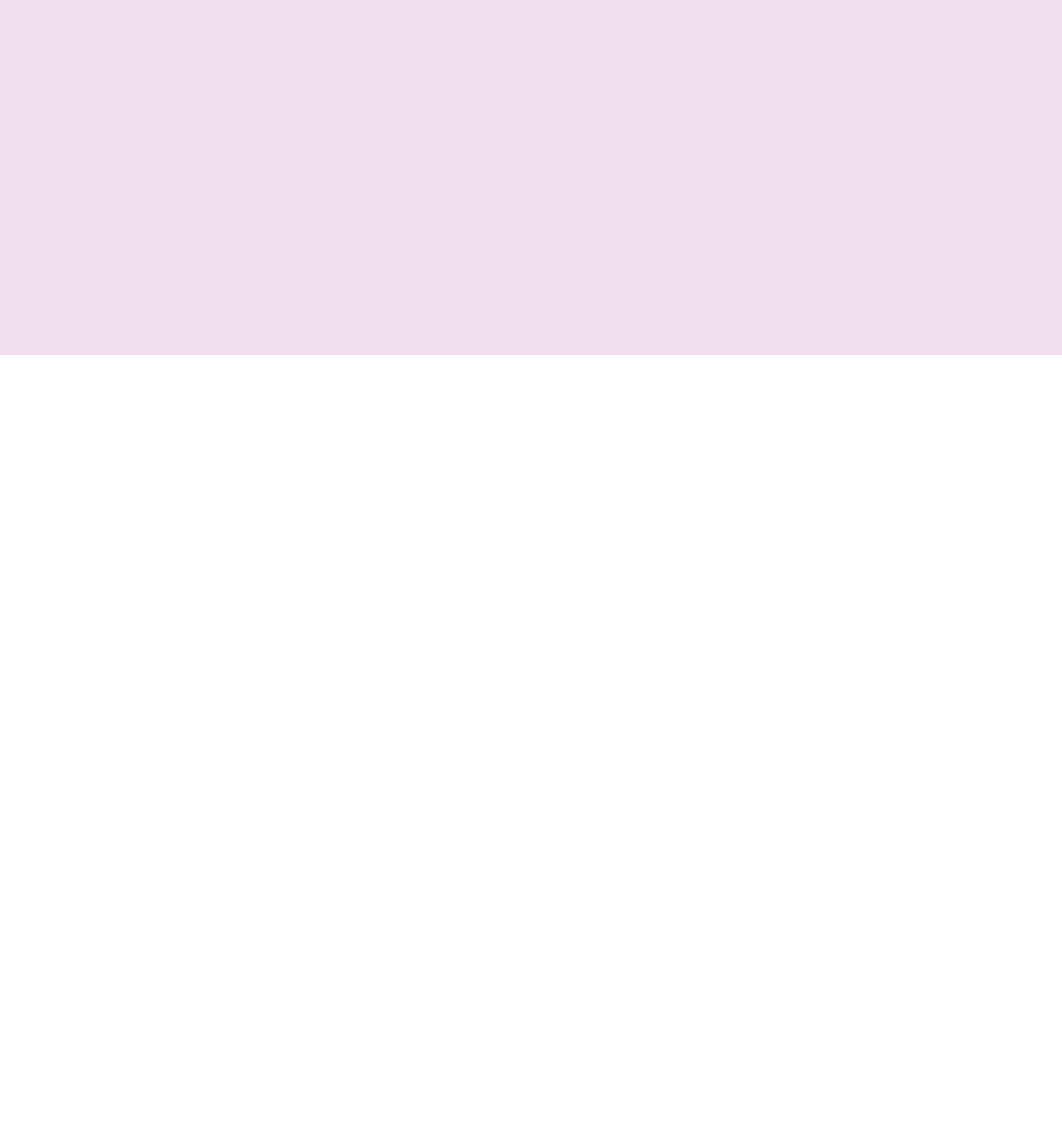
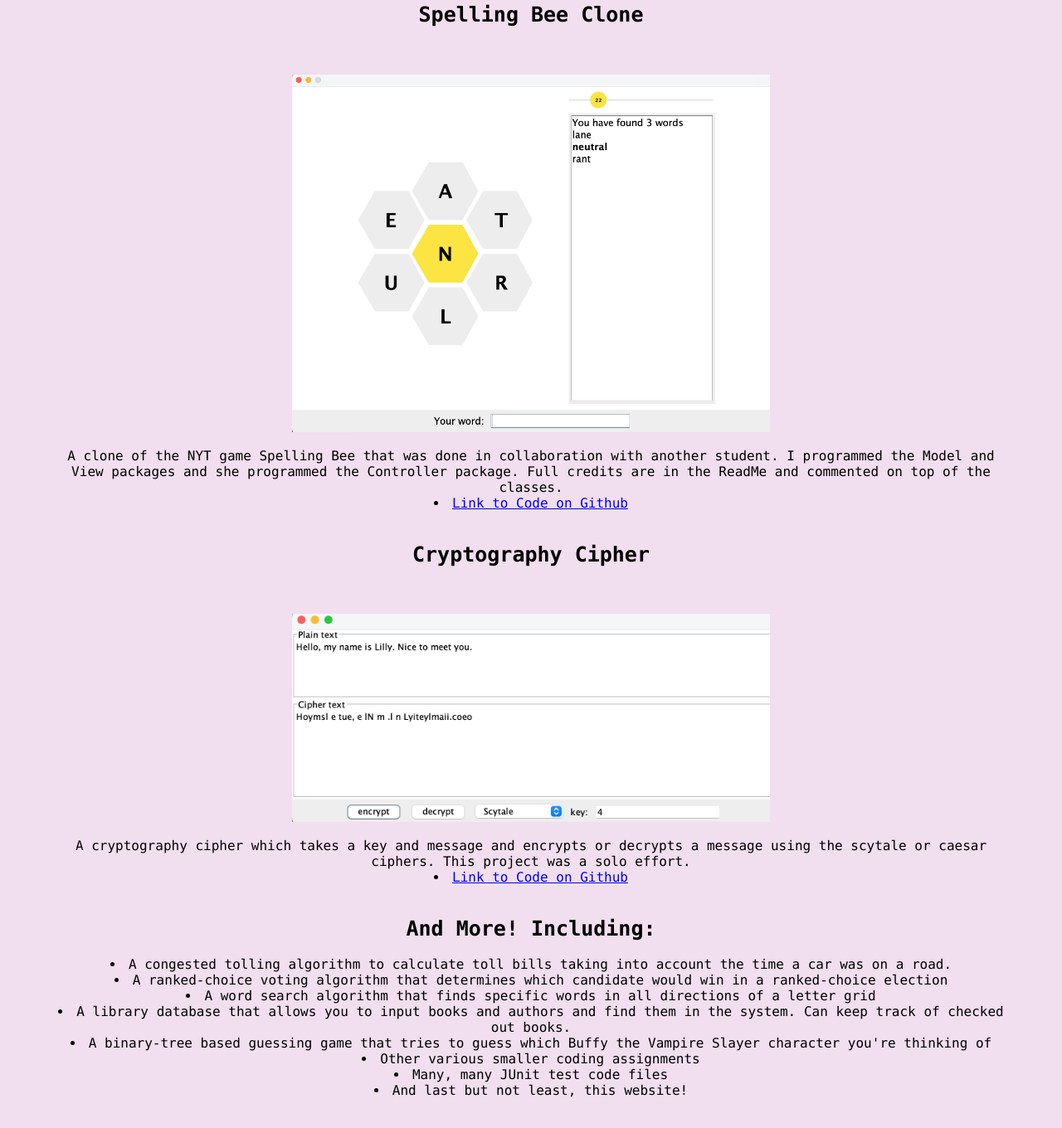
Before and after one commit to elder22l/ProjectsPage, a plain HTML site: page index.html in a window 1280 px wide. Shown: the part 372-1732 px from the top of the page at 83% size. Before the commit the page ends 800 px from the top, so only its background shows below. Drawn offline with Linux system fonts and the light colour scheme.

Commit message:
Updated with many more projects

```diff
--- a/index.html
+++ b/index.html
@@ -11,7 +11,7 @@
         <div class = "topBanner">
                 <div class = "navbar">
                     <div class = "logo">
-                        <p style="font-size: 38px"> Lillain Elder :)</p>
+                        <p style="font-size: 38px"> Lillian Elder :)</p>
                     </div>
                     <ul>
                         <li> <a href="https://elder22l.github.io">Home</a></li>
@@ -23,15 +23,80 @@
 <!-- listing the projects-->
         <div class = "projectList">
             <br>
-            <p style="font-size: 25px;">
-                Projects:
+            <p style="font-size: 35px;">
+                <strong>Projects:</strong>
             </p>
             <br>
+<!--Computer Hospital -->
+            <p style="font-size: 25px;">
+                <strong>Tech Education Game - Computer Hospital</strong>
+            </p>
             <p>
                 The first link is a playable computer science education game I made with a group of students (full credits in the GitHub ReadMe on my page). We were able to present it to first graders during a CS education week. Below that is a link to the original unity project with code on my co-developer's page.
                 <li> <a href="https://elder22l.github.io/CSEducationGame">CsEducationGame</a></li>
                 <li> <a href="https://github.com/GrainneBD/CSEdGame">Link to original Unity project with code </a></li>
             </p>
+            <br>
+            <br>
+            <p style="font-size: 25px;">
+                <strong>Spelling Bee Clone</strong>
+            </p>
+            <div class = "SpellingBeePic">
+                <img src = "SpellingBee.png" alt="The running code">
+            </div>
+            <br>
+            <p>
+                A clone of the NYT game Spelling Bee that was done in collaboration with another student. I programmed the Model and View packages and she programmed the Controller package. Full credits are in the ReadMe and commented on top of the classes.
+                <li> <a href="https://github.com/elder22l/SpellingBee">Link to Code on Github</a></li>
+            </p>
+            <br>
+            <br>
+            <p style="font-size: 25px;">
+                <strong>Cryptography Cipher</strong>
+            </p>
+            <div class = "CipherPic">
+                <img src = "CipherPic.png" alt="The running code">
+            </div>
+            <br>
+            <p>
+                A cryptography cipher which takes a key and message and encrypts or decrypts a message using the scytale or caesar ciphers. This project was a solo effort.
+                <li> <a href="https://github.com/elder22l/Cryptography-Cipher">Link to Code on Github</a></li>
+            </p>
+            <br>
+            <br>
+            <p style="font-size: 25px;">
+                <strong>And More! Including:</strong>
+            </p>
+            <br>
+            <p>
+                    <li>
+                        A congested tolling algorithm to calculate toll bills taking into account the time a car was on a road.
+                    </li>
+                    <li>
+                        A ranked-choice voting algorithm that determines which candidate would win in a ranked-choice election
+                    </li>
+                    <li>
+                        A word search algorithm that finds specific words in all directions of a letter grid
+                    </li>
+                    <li>
+                        A library database that allows you to input books and authors and find them in the system. Can keep track of checked out books.
+                    </li>
+                    <li>
+                        A binary-tree based guessing game that tries to guess which Buffy the Vampire Slayer character you're thinking of
+                    </li>
+                    <li>
+                        Other various smaller coding assignments
+                    </li>
+                    <li>
+                        Many, many JUnit test code files
+                    </li>
+
+                    <li> And last but not least, this website!</li>
+            </p>
+            <br>
+            <br>
+            <br>
+
         </div>
     </div>
 
--- a/style.css
+++ b/style.css
@@ -7,14 +7,13 @@
 /* top banner and background */
 .banner{
     width: 100%;
-    height: 100%;
+    min-height: 100vh;
     background-image: linear-gradient(rgb(241, 222, 238),rgb(241, 222, 238));
     background-size: cover;
-    background-position: center;
 }
 .topBanner{
     width: 100%;
-    height: 120px;
+    height: 135px;
     background-image: linear-gradient(rgb(144, 88, 147),rgb(144, 88, 147));
 }
 .navbar{
@@ -61,3 +60,25 @@
     max-width: 90%;
     height: auto;
 }
+.SpellingBeePic img{
+    display:block;
+    margin-left: auto;
+    margin-right: auto;
+    margin-top:5%;
+    width:50%;
+    max-width: 50%;
+    height: auto;
+    image-rendering: linear-gradient;
+
+}
+.CipherPic img{
+    display:block;
+    margin-left: auto;
+    margin-right: auto;
+    margin-top:5%;
+    width:50%;
+    max-width: 60%;
+    height: auto;
+    image-rendering: linear-gradient;
+
+}
```
Also changed, not shown: CipherPic.png (added), SpellingBee.png (added).
